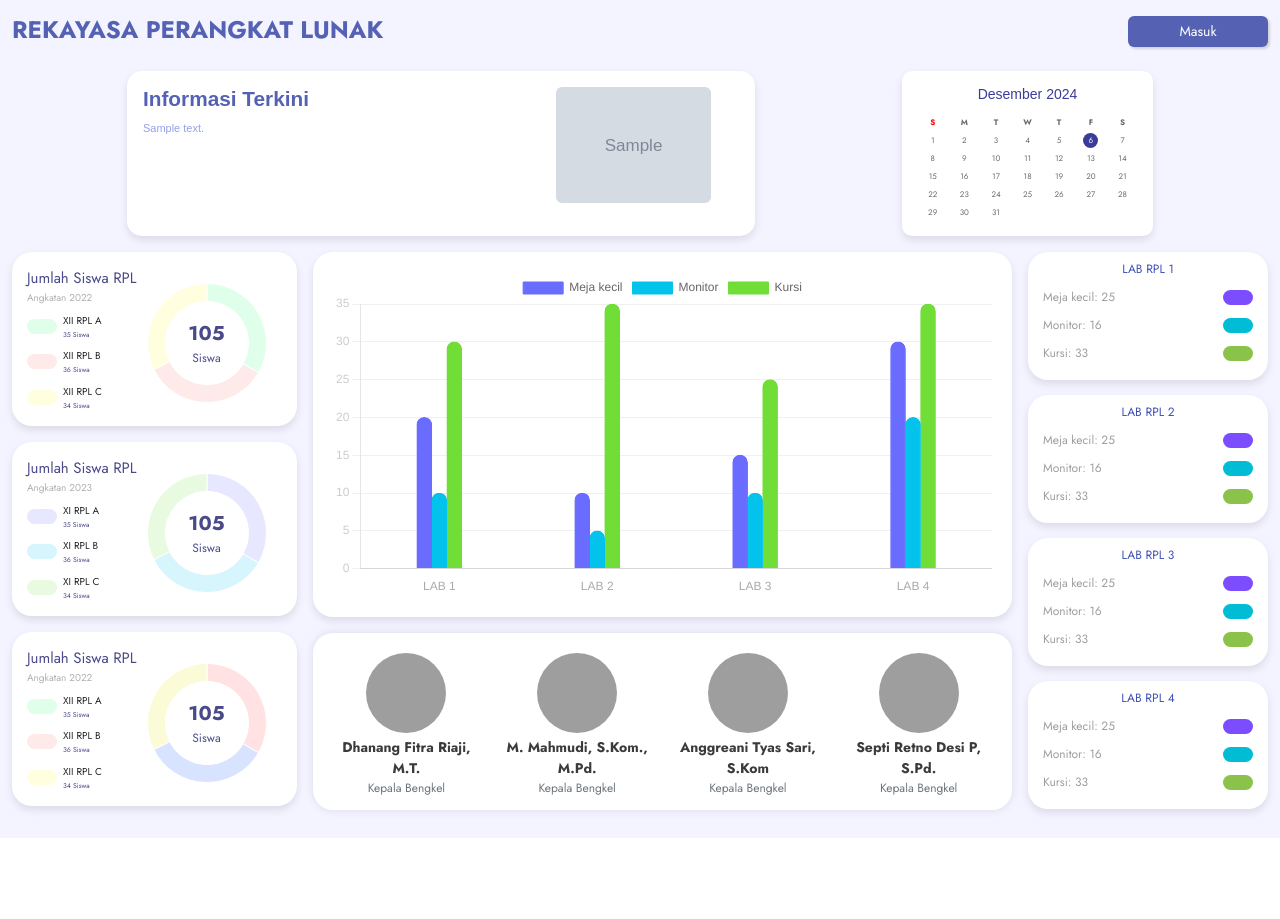
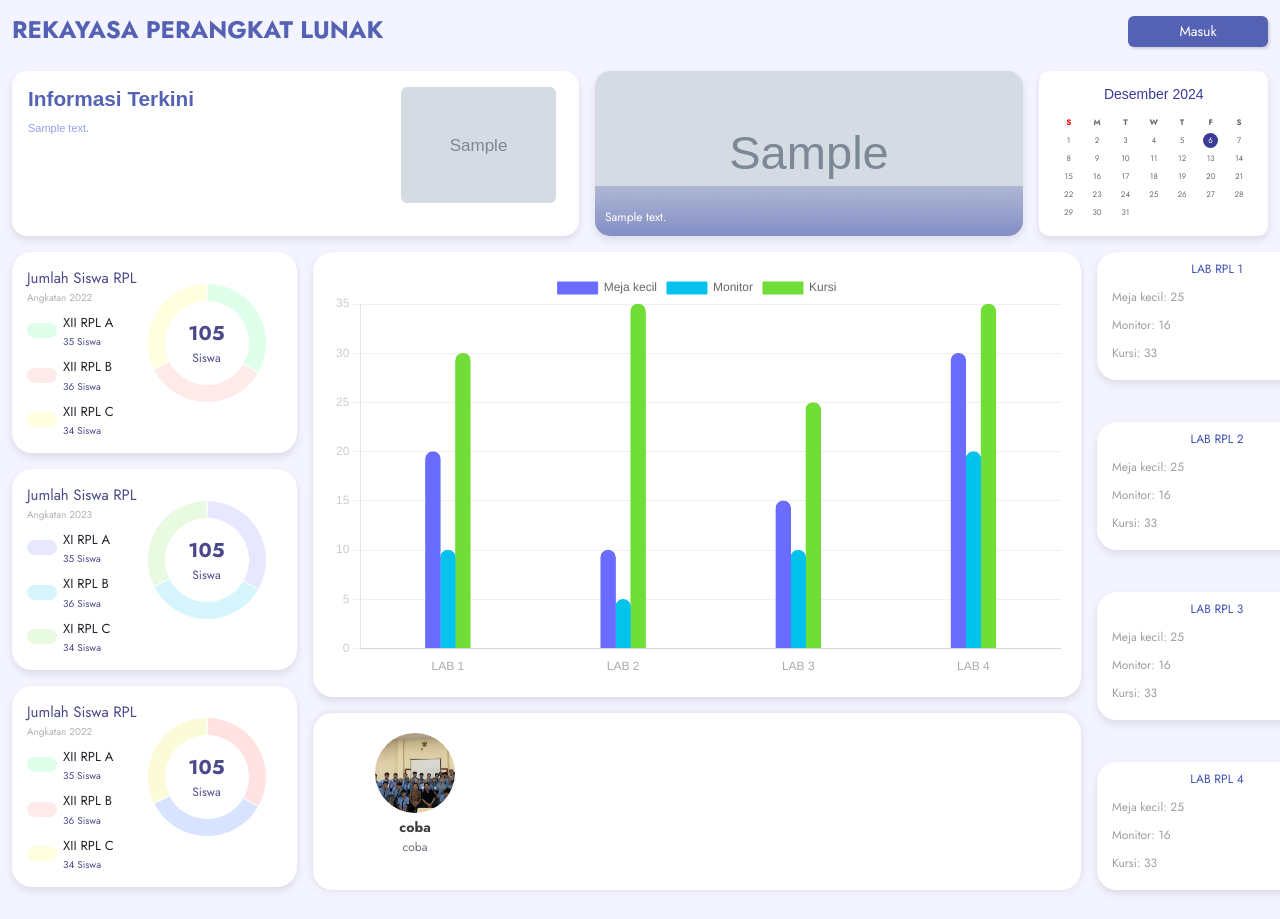
Before and after one commit to P5Jurusan/jurusan, a Flask app: template templates/index.html in a window 1280 px wide. Before the commit the page ends 821 px from the top, so only its background shows below. Run offline with Flask 3, Linux system fonts and the light colour scheme; the template is opened without the code that fills it: values that come from a table or form of the project are taken from there, others are empty; tables that the repository leaves empty hold one stand-in row (values such as "Sample post"); grey boxes marked "Sample" are stand-in pictures; grey boxes are pictures that could not be loaded.

Commit message:
add backend index and update database table

```diff
--- a/app.py
+++ b/app.py
@@ -41,14 +41,6 @@ class Information(db.Model):
     description = db.Column(db.String(255), nullable=False)
     image_path = db.Column(db.String(255), nullable=False)
 
-class Student(db.Model):
-    __tablename__ = 'students'
-
-    id = db.Column(db.Integer, primary_key=True)
-    name_class = db.Column(db.String(100), nullable=False)
-    amount = db.Column(db.Integer, nullable=False)
-    force = db.Column(db.Integer, nullable=False)
-
 class labRoom(db.Model):
     __tablename__ = 'lab_rooms'
 
@@ -70,22 +62,11 @@ def init_db():
 
 @app.route('/')
 def index():
-    # Fetch the latest information (descending order by ID)
     informations = Information.query.order_by(Information.id.desc()).limit(1).all()
+    activities = Activity.query.order_by(Activity.id.desc()).limit(3).all()
+    teachers = Teacher.query.all()
 
-    # Fallback jika tidak ada data informasi
-    if not informations:
-        informations = [{
-            "description": "Tidak ada informasi tersedia saat ini.",
-            "image_path": "assets/img/default.png"  # Default image
-        }]
-
-    # Fetch the latest activities
-    activities = Activity.query.order_by(Activity.id.desc()).limit(3).all()
-
-    # Render template with fetched data
-    return render_template('index.html', activities=activities, informations=informations)
-
+    return render_template('index.html', activities=activities, informations=informations,teachers=teachers)
 
 @app.route('/login', methods=['GET', 'POST'])
 def login():
--- a/templates/index.html
+++ b/templates/index.html
@@ -82,11 +82,7 @@
             border-radius: 15px;
             overflow: hidden;
             box-shadow: 0 4px 8px rgba(0, 0, 0, 0.1);
-<<<<<<< HEAD
-            width: 30%;
-=======
-            width: 31%;
->>>>>>> 3da90f9c4cfdd9f4bb26ba772bd6c729794a3f71
+            width: 38%;
             height: 165px;
             position: relative;
         }
@@ -264,11 +260,11 @@
         }
 
         .class-diagram .text {
-            font-size: 10px;
+            font-size: 13px;
         }
 
         .class-diagram .count {
-            font-size: 7px;
+            font-size: 10px;
             color: #4a4a8a;
         }
 
@@ -311,7 +307,7 @@
             align-items: center;
             justify-content: center;
             text-align: center;
-            max-height: 365px;
+            max-height: 445px;
         }
 
         .card-large-content {
@@ -356,7 +352,7 @@
         .lab-container {
             display: flex;
             flex-direction: column;
-            gap: 15px;
+            gap: 42px;
         }
 
         .card-lab .title {
@@ -409,7 +405,7 @@
             background-color: #ffffff;
             box-shadow: 0 0 10px rgba(0, 0, 0, 0.1);
             text-align: center;
-            width: 100%;
+            width: 768px;
             height: 177px;
         }
 
@@ -456,9 +452,9 @@
                 <div class="row">
                     <div class="col-md-8">
                         <h5 class="card-info-title">Informasi Terkini</h5>
-                        {% if information %}
+                        {% if informations %}
                         <p class="card-info-text">
-                            {{ information.description }}
+                            {{ informations[0].description }}
                         </p>
                         {% else %}
                         <p class="card-info-text">
@@ -467,9 +463,9 @@
                         {% endif %}
                     </div>
                     <div class="col-md-4">
-                        {% if information %}
+                        {% if informations %}
                         <img alt="Informasi Gambar" class="img-fluid rounded" height="200"
-                            src="{{ url_for('static', filename=information.image_path) }}" width="300" />
+                        src="{{ url_for('static', filename='assets/img/' + informations[0].image_path) }}" width="300" />
                         {% else %}
                         <img alt="Gambar Default" class="img-fluid rounded" height="200"
                             src="{{ url_for('static', filename='assets/img/default.png') }}" width="300" />
@@ -480,27 +476,22 @@
 
             <div class="card-kgt me-3">
                 <div class="image-container">
-                    <img class="image-1" src="{{ url_for('static', filename='assets/img/img-kegiatan.png') }}"
-                        alt="Image 1" />
-                    <img class="image-2" src="{{ url_for('static', filename='assets/img/img-info.png') }}"
-                        alt="Image 2" />
+                    {% for activity in activities %}
+                    <img class="image-{{ loop.index }}"
+                        src="{{ url_for('static', filename='assets/img/' + activity.image_path) }}"
+                        alt="Image {{ loop.index }}" />
+                    {% endfor %}
                 </div>
                 <div class="card-kgt-footer">
                     <img class="shadow-image" src="{{ url_for('static', filename='assets/img/shadow.png') }}"
                         alt="Shadow Effect" />
 
-                    <!-- Deskripsi untuk gambar pertama -->
-                    <div class="footer-text description-1">
-                        Selamat kepada Team Cyber Security dalam ajang LKS Tingkat Provinsi Jawa Timur ke XXXII tahun
-                        2024
+                    <!-- Deskripsi untuk gambar -->
+                    {% for activity in activities %}
+                    <div class="footer-text description-{{ loop.index }}">
+                        {{ activity.description }}
                     </div>
-
-                    <!-- Deskripsi untuk gambar kedua -->
-                    <div class="footer-text description-2">
-                        Team Web Design meraih juara pertama pada ajang LKS Tingkat Provinsi Jawa Timur ke XXXII
-                        tahun 2024
-                    </div>
-
+                    {% endfor %}
                 </div>
             </div>
 
@@ -529,7 +520,7 @@
 
         <div class="d-flex mb-3">
 
-            <div class="d-flex flex-column me-3">
+           <div class="d-flex flex-column me-3">
                 <!-- diagram kelas 1 -->
                 <div class="card-diagram mb-3">
                     <div class="row">
@@ -672,50 +663,18 @@
                 <!-- card guru -->
                 <div class="profile-card">
                     <div class="row">
+                        {% for teacher in teachers %}
                         <div class="col-md-3 col-sm-6 mb-4">
-                            <img class="mb-1" alt="Profile picture of Dhanang Fitra Riaji, M.T." height="100"
-                                src="https://storage.googleapis.com/a1aa/image/fQ55HFECTLwRB6fqu3dW1DU6Vs9ENKs5SeXPoQPRyKkt51unA.jpg"
-                                width="100" />
+                            <img class="mb-1" alt="Profile picture of {{ teacher.name }}" height="100"
+                                src="{{url_for('static', filename='assets/img/' + teacher.profile)  }}" width="100" style="object-fit: cover;"/>
                             <div class="name">
-                                Dhanang Fitra Riaji, M.T.
+                                {{ teacher.name }}
                             </div>
                             <div class="title">
-                                Kepala Bengkel
+                                {{ teacher.title }}
                             </div>
                         </div>
-                        <div class="col-md-3 col-sm-6 mb-4">
-                            <img class="mb-1" alt="Profile picture of M. Mahmudi, S.Kom., M.Pd." height="100"
-                                src="https://storage.googleapis.com/a1aa/image/6ceLQoXpvnxfNkAMCKeC9K6iJaRwhwS7f74PmFFuUOAOzrdPB.jpg"
-                                width="100" />
-                            <div class="name">
-                                M. Mahmudi, S.Kom., M.Pd.
-                            </div>
-                            <div class="title">
-                                Kepala Bengkel
-                            </div>
-                        </div>
-                        <div class="col-md-3 col-sm-6 mb-4">
-                            <img class="mb-1" alt="Profile picture of Anggreani Tyas Sari, S.Kom" height="100"
-                                src="https://storage.googleapis.com/a1aa/image/VVLhRpeVG42fukcEbepmo6ZW7MtI3bhjZ7UUVnzxiJdk51unA.jpg"
-                                width="100" />
-                            <div class="name">
-                                Anggreani Tyas Sari, S.Kom
-                            </div>
-                            <div class="title">
-                                Kepala Bengkel
-                            </div>
-                        </div>
-                        <div class="col-md-3 col-sm-6 mb-4">
-                            <img class="mb-1" alt="Profile picture of Septi Retno Desi P, S.Pd." height="100"
-                                src="https://storage.googleapis.com/a1aa/image/1tp2cclm4upxFJ8Vpe8wzR03HfnuvSbIZoOjALjfdrpo51unA.jpg"
-                                width="100" />
-                            <div class="name">
-                                Septi Retno Desi P, S.Pd.
-                            </div>
-                            <div class="title">
-                                Kepala Bengkel
-                            </div>
-                        </div>
+                    {% endfor %}
                     </div>
                 </div>
             </div>
@@ -891,50 +850,35 @@
             }
         };
 
-        /* blur */
-        let currentImage = 1; // Start with the first image
-        const image1 = document.querySelector('.image-1');
-        const image2 = document.querySelector('.image-2');
-        const description1 = document.querySelector('.description-1');
-        const description2 = document.querySelector('.description-2');
+        let currentImage = 1; // Mulai dengan gambar pertama
+        const images = document.querySelectorAll('.image-container img'); // Ambil semua gambar
+        const descriptions = document.querySelectorAll('.footer-text'); // Ambil semua deskripsi
 
         function switchImageAndDescription() {
-            if (currentImage === 1) {
-                // Apply blur to image 1
-                image1.classList.add('blur');
+            // Menambahkan blur pada gambar yang aktif
+            images[currentImage - 1].classList.add('blur');
+            descriptions[currentImage - 1].style.opacity = 0; // Menyembunyikan deskripsi yang aktif
 
-                // Show image 2, then remove blur and transition it in
-                setTimeout(() => {
-                    image2.style.opacity = 1; // Show image 2
-                    image2.classList.remove('blur'); // Remove blur from image 2
-                    image1.style.opacity = 0; // Hide image 1
-                    description1.style.opacity = 0; // Hide description 1
-                    description2.style.opacity = 1; // Show description 2
-                }, 1000); // Delay before showing image 2, to let blur effect finish
+            // Delay untuk transisi gambar dan deskripsi
+            setTimeout(() => {
+                // Menyembunyikan gambar yang aktif
+                images[currentImage - 1].style.opacity = 0;
 
-                currentImage = 2;
-            } else {
-                // Apply blur to image 2
-                image2.classList.add('blur');
+                // Menampilkan gambar dan deskripsi selanjutnya
+                currentImage = currentImage === images.length ? 1 : currentImage + 1;
+                images[currentImage - 1].style.opacity = 1; // Menampilkan gambar baru
+                descriptions[currentImage - 1].style.opacity = 1; // Menampilkan deskripsi baru
 
-                // Show image 1, then remove blur and transition it in
-                setTimeout(() => {
-                    image1.style.opacity = 1; // Show image 1
-                    image1.classList.remove('blur'); // Remove blur from image 1
-                    image2.style.opacity = 0; // Hide image 2
-                    description2.style.opacity = 0; // Hide description 2
-                    description1.style.opacity = 1; // Show description 1
-                }, 1000); // Delay before showing image 1, to let blur effect finish
-
-                currentImage = 1;
-            }
+                // Menghapus blur dari gambar baru
+                images[currentImage - 1].classList.remove('blur');
+            }, 1000); // Durasi delay sebelum gambar selanjutnya muncul
         }
 
-        // Change image and description every 5 seconds
-        setInterval(switchImageAndDescription, 5000);
+        // Panggil fungsi untuk mulai berganti gambar setiap beberapa detik
+        setInterval(switchImageAndDescription, 5000); // Ubah gambar setiap 5 detik
 
-        /* DIAGRAM */
-        var ctx = document.getElementById('myPieChart').getContext('2d');
+/* DIAGRAM */
+var ctx = document.getElementById('myPieChart').getContext('2d');
         var myPieChart = new Chart(ctx, {
             type: 'doughnut',
             data: {
```
Also changed, not shown: instance/jurusan.db, 1 other file.
